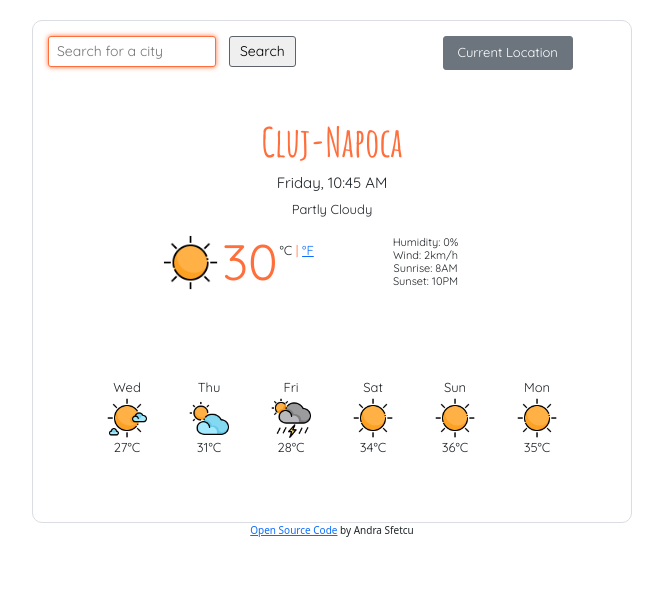
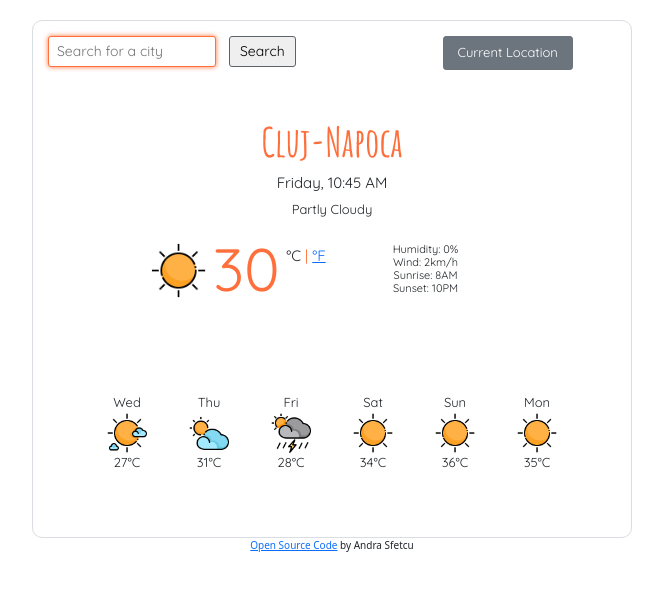
Before and after one commit to narandra-s/weather-app-project, a website built with Parcel: page index.html in a window 1280 px wide. Shown: the whole page, without its empty margins (308-971 px from the left). Built offline with nearby package versions, Linux system fonts and the light colour scheme.

Commit message:
fixed temperature layout

```diff
--- a/src/styles.css
+++ b/src/styles.css
@@ -61,7 +61,7 @@ li {
 .current-temp {
   text-align: center;
   font-family: Quicksand, sans-serif;
-  font-size: 50px;
+  font-size: 60px;
   font-weight: 400;
   color: #ff6f3c;
   padding: 0;
@@ -127,10 +127,10 @@ li {
 .units {
   text-decoration: none;
   text-align: left;
-  font-size: 13px;
+  font-size: 15px;
   font-weight: 400;
   line-height: 1.5;
-  margin-left: -12px;
+  margin-left: -10px;
   position: relative;
-  top: -25px;
+  top: -30px;
 }
```
